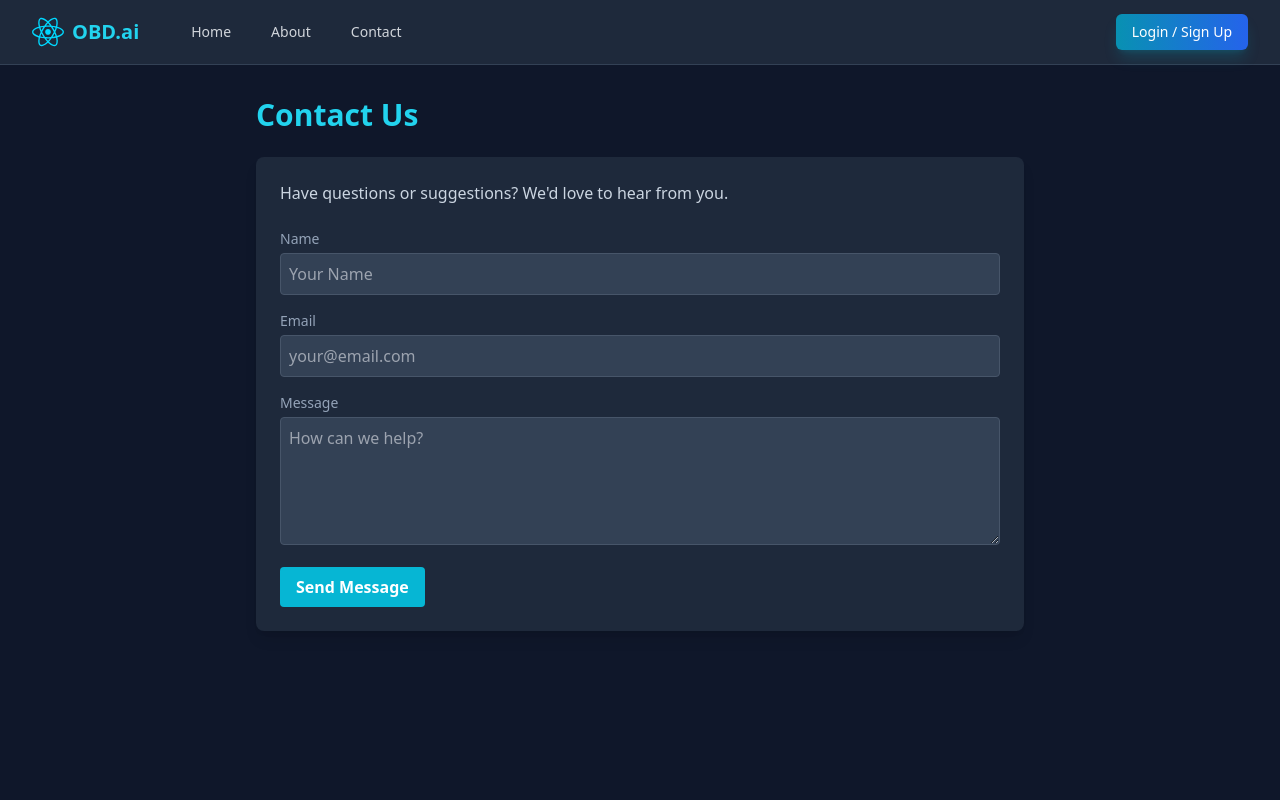
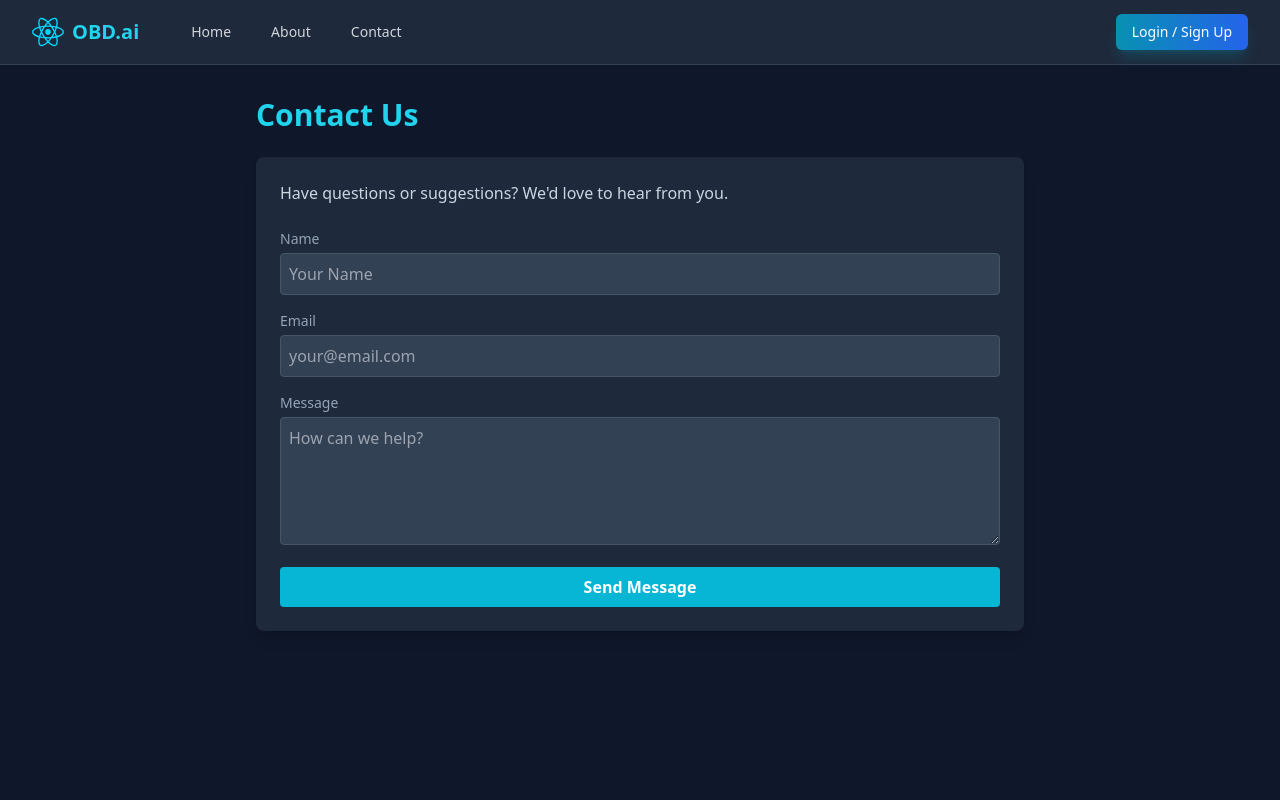
Before and after one commit to Fujistic573/obd-app, a React (Vite) app: page /contact in a window 1280 px wide. Shown: the top 800 px of the page. Built offline with nearby package versions, Linux system fonts and the light colour scheme; no server answers.

Commit message:
feat: Implement Contact page with email functionality and Home page with vehicle diagnosis using Gemini API.

```diff
--- a/package.json
+++ b/package.json
@@ -15,6 +15,7 @@
   ],
   "author": "Nikolai",
   "dependencies": {
+    "@emailjs/browser": "^4.4.1",
     "@supabase/supabase-js": "^2.87.1",
     "axios": "^1.12.2",
     "car-query": "^1.0.12",
--- a/src/pages/Contact.jsx
+++ b/src/pages/Contact.jsx
@@ -1,6 +1,62 @@
-import React from 'react';
+import React, { useState } from 'react';
+import emailjs from '@emailjs/browser';
 
 const Contact = () => {
+    const [form, setForm] = useState({ name: '', email: '', message: '' });
+    const [status, setStatus] = useState({ type: null, message: '' });
+    const [loading, setLoading] = useState(false);
+
+    const handleChange = (e) => {
+        setForm({ ...form, [e.target.name]: e.target.value });
+    };
+
+    const handleSubmit = (e) => {
+        e.preventDefault();
+        setLoading(true);
+        setStatus({ type: null, message: '' });
+
+        if (!form.name || !form.email || !form.message) {
+            setStatus({ type: 'error', message: 'Please fill in all fields.' });
+            setLoading(false);
+            return;
+        }
+
+        // Keys from environment variables
+        const SERVICE_ID = import.meta.env.VITE_EMAILJS_SERVICE_ID;
+        const TEMPLATE_ID = import.meta.env.VITE_EMAILJS_TEMPLATE_ID;
+        const PUBLIC_KEY = import.meta.env.VITE_EMAILJS_PUBLIC_KEY;
+
+        if (!SERVICE_ID || !TEMPLATE_ID || !PUBLIC_KEY) {
+            setStatus({ type: 'error', message: 'Email service not configured. Please check .env file.' });
+            setLoading(false);
+            return;
+        }
+
+        emailjs.send(
+            SERVICE_ID,
+            TEMPLATE_ID,
+            {
+                name: form.name,
+                email: form.email,
+                message: form.message,
+                title: "Website Inquiry",
+                time: new Date().toLocaleString(),
+                to_name: "OBD.ai Team"
+            },
+            PUBLIC_KEY
+        ).then(() => {
+            setStatus({ type: 'success', message: 'Message sent successfully! We will get back to you soon.' });
+            setForm({ name: '', email: '', message: '' });
+        }).catch((error) => {
+            console.error('Email error:', error);
+            // EmailJS error status often has a .text property
+            const errorMessage = typeof error === 'string' ? error : (error.text || JSON.stringify(error));
+            setStatus({ type: 'error', message: `Failed to send: ${errorMessage}` });
+        }).finally(() => {
+            setLoading(false);
+        });
+    };
+
     return (
         <div className="min-h-screen bg-slate-900 text-white p-8">
             <div className="max-w-3xl mx-auto">
@@ -11,11 +67,20 @@ const Contact = () => {
                         Have questions or suggestions? We'd love to hear from you.
                     </p>
 
-                    <form className="space-y-4">
+                    {status.message && (
+                        <div className={`p-4 rounded-lg mb-6 ${status.type === 'success' ? 'bg-green-500/20 text-green-300 border border-green-500/30' : 'bg-red-500/20 text-red-300 border border-red-500/30'}`}>
+                            {status.message}
+                        </div>
+                    )}
+
+                    <form onSubmit={handleSubmit} className="space-y-4">
                         <div>
                             <label className="block text-sm font-medium text-slate-400 mb-1">Name</label>
                             <input
                                 type="text"
+                                name="name"
+                                value={form.name}
+                                onChange={handleChange}
                                 className="w-full bg-slate-700 border border-slate-600 rounded p-2 text-white focus:outline-none focus:border-cyan-500"
                                 placeholder="Your Name"
                             />
@@ -25,6 +90,9 @@ const Contact = () => {
                             <label className="block text-sm font-medium text-slate-400 mb-1">Email</label>
                             <input
                                 type="email"
+                                name="email"
+                                value={form.email}
+                                onChange={handleChange}
                                 className="w-full bg-slate-700 border border-slate-600 rounded p-2 text-white focus:outline-none focus:border-cyan-500"
                                 placeholder="your@email.com"
                             />
@@ -33,16 +101,20 @@ const Contact = () => {
                         <div>
                             <label className="block text-sm font-medium text-slate-400 mb-1">Message</label>
                             <textarea
+                                name="message"
+                                value={form.message}
+                                onChange={handleChange}
                                 className="w-full bg-slate-700 border border-slate-600 rounded p-2 text-white focus:outline-none focus:border-cyan-500 h-32"
                                 placeholder="How can we help?"
                             ></textarea>
                         </div>
 
                         <button
-                            type="button"
-                            className="bg-cyan-500 hover:bg-cyan-600 text-white font-bold py-2 px-4 rounded transition-colors"
+                            type="submit"
+                            disabled={loading}
+                            className={`w-full font-bold py-2 px-4 rounded transition-colors ${loading ? 'bg-slate-600 cursor-not-allowed' : 'bg-cyan-500 hover:bg-cyan-600 text-white'}`}
                         >
-                            Send Message
+                            {loading ? 'Sending...' : 'Send Message'}
                         </button>
                     </form>
                 </div>
--- a/src/pages/Home.jsx
+++ b/src/pages/Home.jsx
@@ -128,7 +128,7 @@ function Home() {
         setError(null);
         setDiagnosis(null);
 
-        const API_URL = `https://generativelanguage.googleapis.com/v1beta/models/gemini-2.5-pro:generateContent?key=${import.meta.env.VITE_GEMINI_API_KEY}`;
+        const API_URL = `https://generativelanguage.googleapis.com/v1beta/models/gemini-2.0-flash:generateContent?key=${import.meta.env.VITE_GEMINI_API_KEY}`;
 
         const prompt = generatePrompt(vehicle, codes);
 
@@ -183,19 +183,13 @@ function Home() {
             if (!response.ok) {
                 const errorBody = await response.json();
                 console.error("API Error:", JSON.stringify(errorBody, null, 2));
+                console.error("Status Code:", response.status);
+                console.error("Status Text:", response.statusText);
+
                 const errorMessage = errorBody?.error?.message || `API Error: ${response.statusText}`;
 
-                if (response.status === 429) {
-                    throw new Error("Rate limit reached. Please wait a moment and try again.");
-                }
-                if (response.status === 403) {
-                    throw new Error("Invalid API key. Please check your .env file.");
-                }
-                if (response.status === 400) {
-                    throw new Error("Bad request. Please check your error codes and try again.");
-                }
-
-                throw new Error(`${errorMessage} (Status: ${response.status})`);
+                // Show the FULL error message to user for debugging
+                throw new Error(`${errorMessage} (HTTP ${response.status})`);
             }
 
             const data = await response.json();
```
Also changed, not shown: 1 other file (tests, documents, lock files or other folders).
